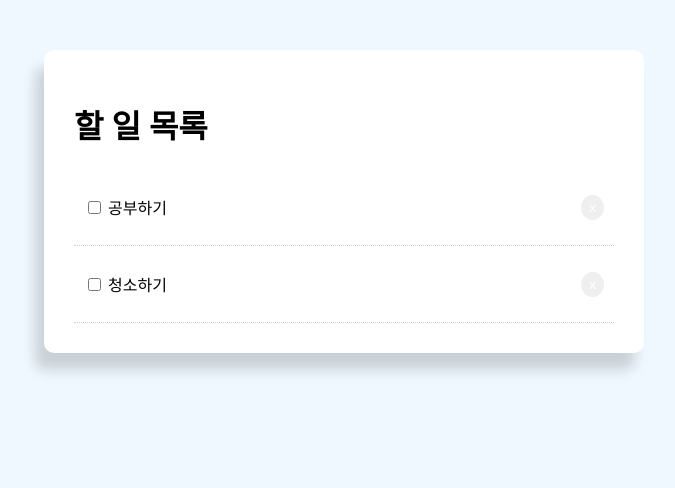
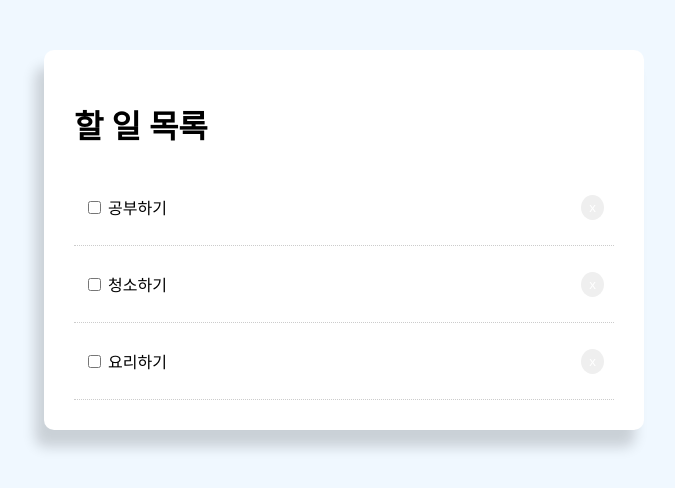
Before and after one commit to stufit/react_AtoZ, a React (Create React App) app in the folder react-todo-app/: page / in a window 1280 px wide. Shown: the top 488 px of the page, without its empty margins (296-971 px from the left). Built offline with nearby package versions, Linux system fonts and the light colour scheme.

Commit message:
Filter 메소드를 사용해서 할일 목록 지우기

```diff
--- a/react-todo-app/src/App.js
+++ b/react-todo-app/src/App.js
@@ -31,9 +31,19 @@ export default class App extends Component {
 			id:"2",
 			title: "청소하기",
 			completed: true
+		},
+		{
+			id:"3",
+			title: "요리하기",
+			completed: true
 		}
 	]
 
+	handleClick = (id) =>{
+		// filter 메소드는 주어진 함수의 테스트를 통과하는 모든 요소를 모아 새로운 배열로 반환해줌.
+		let newTodoList = this.todoData.filter(data => data.id !== id)
+		console.log(newTodoList)
+	}
   render() {
     return (
 	    <div className="container">
@@ -46,7 +56,7 @@ export default class App extends Component {
 					    <p>
 						    <input type="checkbox" defaultChecked={false} />
 						    {"    "}{data.title}
-						    <button style={this.btnStyle}>x</button>
+						    <button style={this.btnStyle} onClick={() => this.handleClick(data.id)}>x</button>
 					    </p>
 				    </div>
 			    ))}
```
